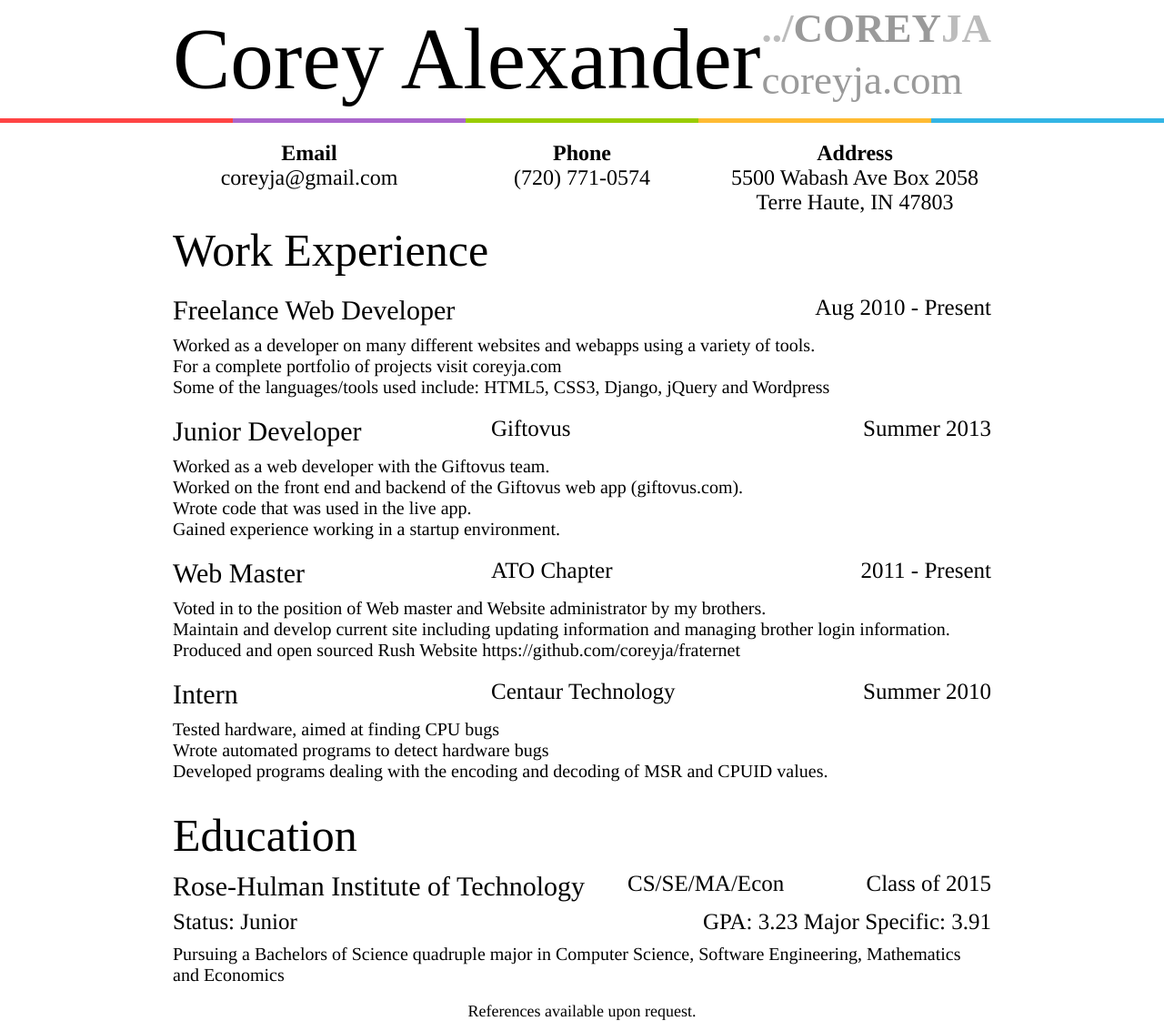
After one commit to coreyja/legacy-coreyja.com, a Django app: page /resume/ in a window 1280 px wide. The commit adds this page. Shown: the whole page at 91% size. Run offline with Django 3.2, Linux system fonts and the light colour scheme; some web fonts are replaced.

Commit message:
Added resume files

```diff
--- a/coreyja/urls.py
+++ b/coreyja/urls.py
@@ -1,6 +1,8 @@
 from django.conf.urls import patterns, include, url
+from django.views.generic import TemplateView
 
 from main.views import HomeView, ProjectView
+
 import settings
 
 # Uncomment the next two lines to enable the admin:
@@ -16,6 +18,7 @@ urlpatterns = patterns('',
     url(r'^(?P<page>\d+)/$', HomeView.as_view(), name="home_paginated"),
 
     url(r'^project/(?P<slug>\w+)/$', ProjectView.as_view(), name="project"),
+    url(r'^resume/$', TemplateView.as_view(template_name="resume.html"), name="project"),
 
     # Uncomment the next line to enable the admin:
     url(r'^admin/', include(admin.site.urls)),
--- /dev/null
+++ b/static/less/resume.less
@@ -0,0 +1,183 @@
+body#resume {
+
+	font-family: Times !important;
+
+	div.wrap {
+		width: 900px;
+	}
+
+	.right {
+		h1#title {
+			font-size: 45px;
+			margin: 5px 0;
+		}
+
+		h2.subtitle{
+			font-size: 45px;
+			font-weight: normal;
+			margin: 0;
+		}
+	}
+
+	h1#name {
+		color: #000;
+
+		font-weight: normal !important;
+
+		font-size: 95px;
+		margin: 10px auto;
+	}
+
+	div#contact-info {
+
+	margin-top: 20px;
+
+
+	}
+
+	div.contact-block {
+		width: 300px;
+		float: left;
+
+		text-align: center;
+
+		h2 {
+			color: #000;
+
+			font-weight: normal !important;
+			font-family: Times;
+
+			margin: 0;
+
+			&.title {
+				font-weight: bold !important;
+				font-family: Times;
+			}
+		}
+	}
+
+	div#work-experience {
+		h1.title {
+			font-weight: normal;
+			font-size: 50px;
+			color: #000;
+
+			margin:10px 0;
+		}
+
+		div.experience {
+			overflow: hidden;
+
+			margin: 20px 0;
+
+			div.info {
+				color: #000;
+				div.top-info{
+					overflow: hidden;
+
+					span {
+						display: inline-block;
+
+						float: left;
+						font-size: 25px;
+
+						&.job-title {
+							font-size: 30px;
+
+							width: 350px;
+						}
+
+						&.company-name {
+							width: 250px;
+						}
+
+						&.time {
+							float: right;
+							width: 300px;
+
+							text-align: right;
+						}
+					}
+				}
+
+				div.description {
+					margin-top: 10px;
+					font-size: 20px;
+				}
+			}
+
+		}
+	}
+
+	div#education {
+		h1.title {
+			font-weight: normal;
+			font-size: 50px;
+			color: #000;
+
+			margin:10px 0;
+		}
+
+		div.info {
+			color: #000;
+			div.top-info{
+				overflow: hidden;
+
+				span {
+					display: inline-block;
+
+					float: left;
+					font-size: 25px;
+
+					&.job-title {
+						font-size: 30px;
+
+						width: 500px;
+					}
+
+					&.company-name {
+						width: 200px;
+					}
+
+					&.time {
+						float: right;
+						width: 200px;
+
+						text-align: right;
+					}
+
+					&.status {
+						width: 300px;
+					}
+
+					&.gpa {
+						width: 500px;
+
+						float: right;
+						text-align: right;
+					}
+				}
+
+				hr {
+					clear: both;
+					border: none;
+				}
+			}
+
+			div.description {
+				margin-top: 10px;
+				font-size: 20px;
+			}
+		}
+	}
+
+	p.references {
+		text-align: center;
+
+		color: #000;
+		font-size: 18px;
+	}
+
+
+
+}
--- a/static/less/styles.less
+++ b/static/less/styles.less
@@ -4,6 +4,8 @@
 
 @import 'header';
 @import 'footer';
+
+@import 'resume';
 
 @import 'content-portfolio-grid';
 
@@ -44,3 +46,8 @@ div.right { float: right; }
   border-left: 4px solid transparent;
   content: "";
 }
+
+
+
+
+@import 'resume';
--- /dev/null
+++ b/templates/resume.html
@@ -0,0 +1,138 @@
+<!DOCTYPE html>
+<html>
+<head>
+    <title>Resume - Coreyja</title>
+
+    {% if debug %}
+        <link href="/static/css/styles.css" rel="stylesheet">
+        <link href="/static/css/FontAwesome/font-awesome.css" rel="stylesheet">
+    {% else %}
+        <link href="/static/css/styles.min.css" rel="stylesheet">
+        <link href="/static/css/FontAwesome/font-awesome.min.css" rel="stylesheet">
+    {% endif %}
+</head>
+<body id="resume">
+    <div class="wrap">
+        <div class="left">
+            <h1 id="name">Corey Alexander</h1>
+        </div>
+        <div class="right">
+            <h1 id="title"><span class="light-gray">../</span>COREY<span class="light-gray">JA</span></h1>
+            <h2 class="subtitle">coreyja.com</h2>
+        </div>
+    </div>
+    <div class="colors-bar">
+        <span class="red"></span>
+        <span class="purple"></span>
+        <span class="green"></span>
+        <span class="orange"></span>
+        <span class="blue"></span>
+    </div>
+
+    <div id="contact-info" class="wrap">
+        <div class="contact-block">
+            <h2 class="title">Email</h2>
+            <h2>coreyja@gmail.com</h2>
+        </div>
+
+        <div class="contact-block">
+            <h2 class="title">Phone</h2>
+            <h2 class="contact-info">(720) 771-0574</h2>
+        </div>
+
+        <div class="contact-block">
+            <h2 class="title">Address</h2>
+            <h2 class="contact-info" id="address">5500 Wabash Ave Box 2058<br>Terre Haute, IN 47803<br></h2>
+        </div>
+    </div>
+
+    <div id="work-experience" class="wrap">
+        <h1 class="title">Work Experience</h1>
+
+        <div class="experience">
+            <div class="info">
+                <div class="top-info">
+                    <span class="job-title">Freelance Web Developer</span>
+                    <span class="company-name"> </span>
+                    <span class="time">Aug 2010 - Present</span>
+                </div>
+                <div class="description">
+                    Worked as a developer on many different websites and webapps using a variety of tools.<br>
+                    For a complete portfolio of projects visit coreyja.com<br>
+                    Some of the languages/tools used include: HTML5, CSS3, Django, jQuery and Wordpress<br>
+                </div>
+            </div>
+        </div>
+
+        <div class="experience">
+            <div class="info">
+                <div class="top-info">
+                    <span class="job-title">Junior Developer</span>
+                    <span class="company-name">Giftovus</span>
+                    <span class="time">Summer 2013</span>
+                </div>
+                <div class="description">
+                    Worked as a web developer with the Giftovus team.<br>
+                    Worked on the front end and backend of the Giftovus web app (giftovus.com).<br>
+                    Wrote code that was used in the live app.<br>
+                    Gained experience working in a startup environment.<br>
+                </div>
+            </div>
+        </div>
+
+        <div class="experience">
+            <div class="info">
+                <div class="top-info">
+                    <span class="job-title">Web Master</span>
+                    <span class="company-name">ATO Chapter</span>
+                    <span class="time">2011 - Present</span>
+                </div>
+                <div class="description">
+                    Voted in to the position of Web master and Website administrator by my brothers.<br>
+                    Maintain and develop current site including updating information and managing brother login information.<br>
+                    Produced and open sourced Rush Website https://github.com/coreyja/fraternet<br>
+                </div>
+            </div>
+        </div>
+
+        <div class="experience">
+            <div class="info">
+                <div class="top-info">
+                    <span class="job-title">Intern</span>
+                    <span class="company-name">Centaur Technology</span>
+                    <span class="time">Summer 2010</span>
+                </div>
+                <div class="description">
+                    Tested hardware, aimed at finding CPU bugs<br>
+                    Wrote automated programs to detect hardware bugs<br>
+                    Developed programs dealing with the encoding and decoding of MSR and CPUID values.<br>
+                </div>
+            </div>
+        </div>
+
+
+    </div>
+
+    <div id="education" class="wrap">
+        <h1 class="title">Education</h1>
+
+        <div class="info">
+            <div class="top-info">
+                <span class="job-title">Rose-Hulman Institute of Technology</span>
+                <span class="company-name">CS/SE/MA/Econ</span>
+                <span class="time">Class of 2015</span>
+                <hr>
+                <span class="status">Status: Junior</span>
+                <span class="gpa">GPA: 3.23 Major Specific: 3.91</span>
+            </div>
+            <div class="description">
+                Pursuing a Bachelors of Science quadruple major in Computer Science, Software Engineering, Mathematics and Economics
+            </div>
+        </div>
+    </div>
+
+    <p class="references">References available upon request.</p>
+
+
+</body>
+</html>
```
Also changed, not shown: static/css/resume.css (added, +126 -0 lines), static/css/styles.css (+252 -0 lines), static/css/styles.min.css.
